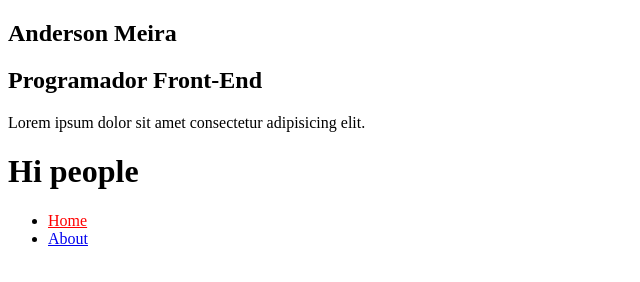
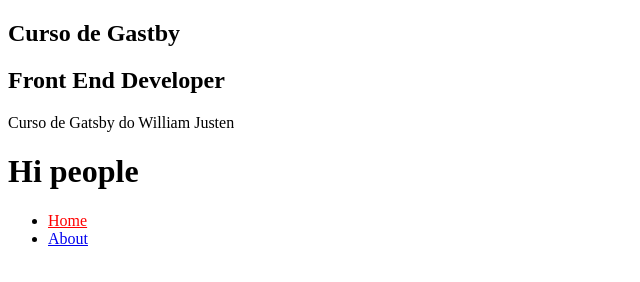
Before and after one commit to perna/curso-gatsby, a Gatsby site: page / in a window 1280 px wide. Shown: the whole page, without its empty margins (0-640 px from the left). Built offline with nearby package versions, Linux system fonts and the light colour scheme; Gatsby itself is replaced by a stand-in of ours.

Commit message:
add query to get siteMetadata values

```diff
--- a/gatsby-config.js
+++ b/gatsby-config.js
@@ -2,6 +2,7 @@ module.exports = {
   siteMetadata: {
     title: `Curso de Gastby`,
     description: `Curso de Gatsby do William Justen`,
+    position: `Front End Developer`,
     author: `@theperna`,
   },
   plugins: [
--- a/package.json
+++ b/package.json
@@ -28,6 +28,7 @@
   "scripts": {
     "build": "gatsby build",
     "develop": "gatsby develop",
+    "develop:playground": "GATSBY_GRAPHQL_IDE=playground gatsby develop",
     "format": "prettier --write \"**/*.{js,jsx,ts,tsx,json,md}\"",
     "start": "npm run develop",
     "serve": "gatsby serve",
--- a/src/components/Profile/index.js
+++ b/src/components/Profile/index.js
@@ -1,11 +1,28 @@
 import React from 'react'
+import { StaticQuery, graphql } from 'gatsby'
 
 const Profile = () => (
-    <div className="profile-wrapper">
-        <h1>Anderson Meira</h1>
-        <h2>Programador Front-End</h2>
-        <p>Lorem ipsum dolor sit amet consectetur adipisicing elit.</p>
-    </div>
+  <StaticQuery
+    query={graphql`
+      query MySiteMetadata {
+        site {
+          siteMetadata {
+            description
+            title
+            position
+          }
+        }
+      }
+    `}
+
+    render={data => (
+      <div className="profile-wrapper">
+        <h1>{data.site.siteMetadata.title}</h1>
+        <h2>{data.site.siteMetadata.position}</h2>
+        <p>{data.site.siteMetadata.description}</p>
+      </div>
+    )}
+  />
 )
 
 export default Profile
```
